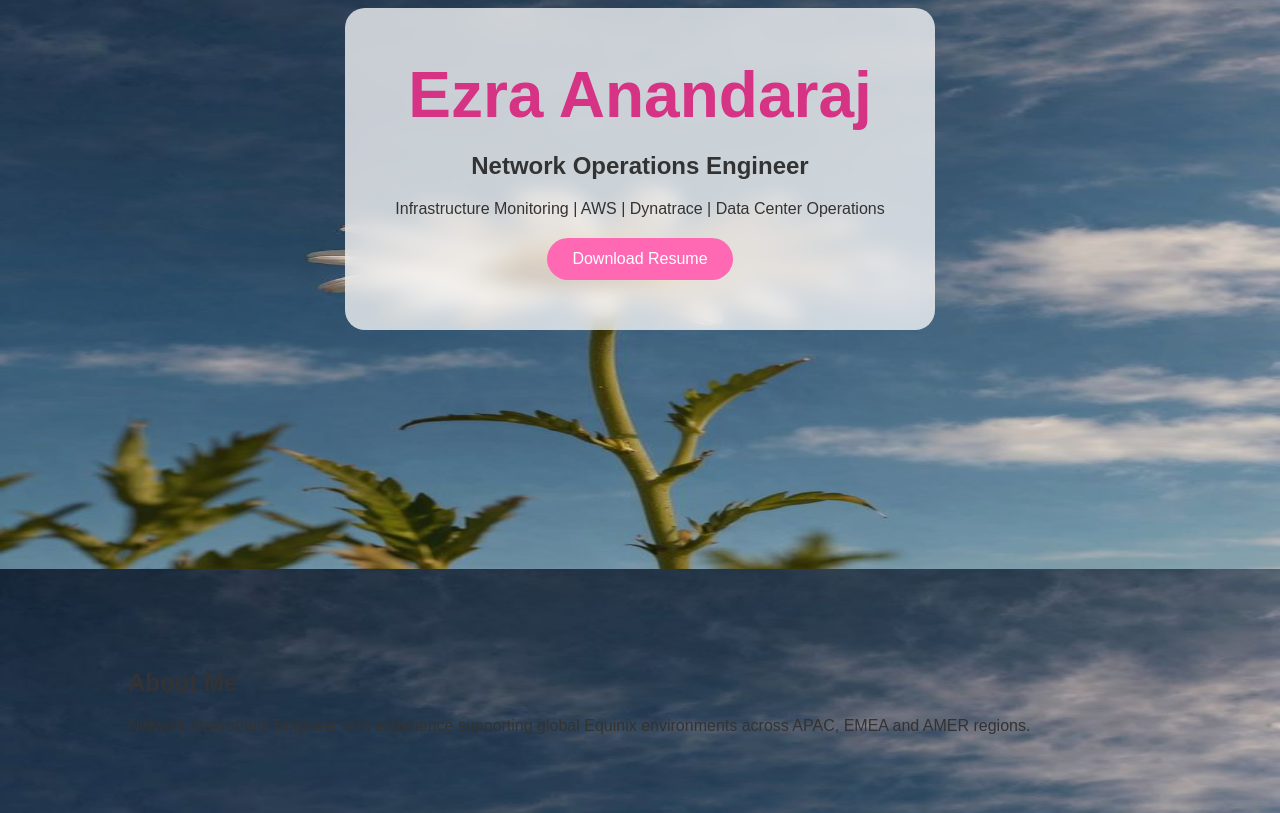
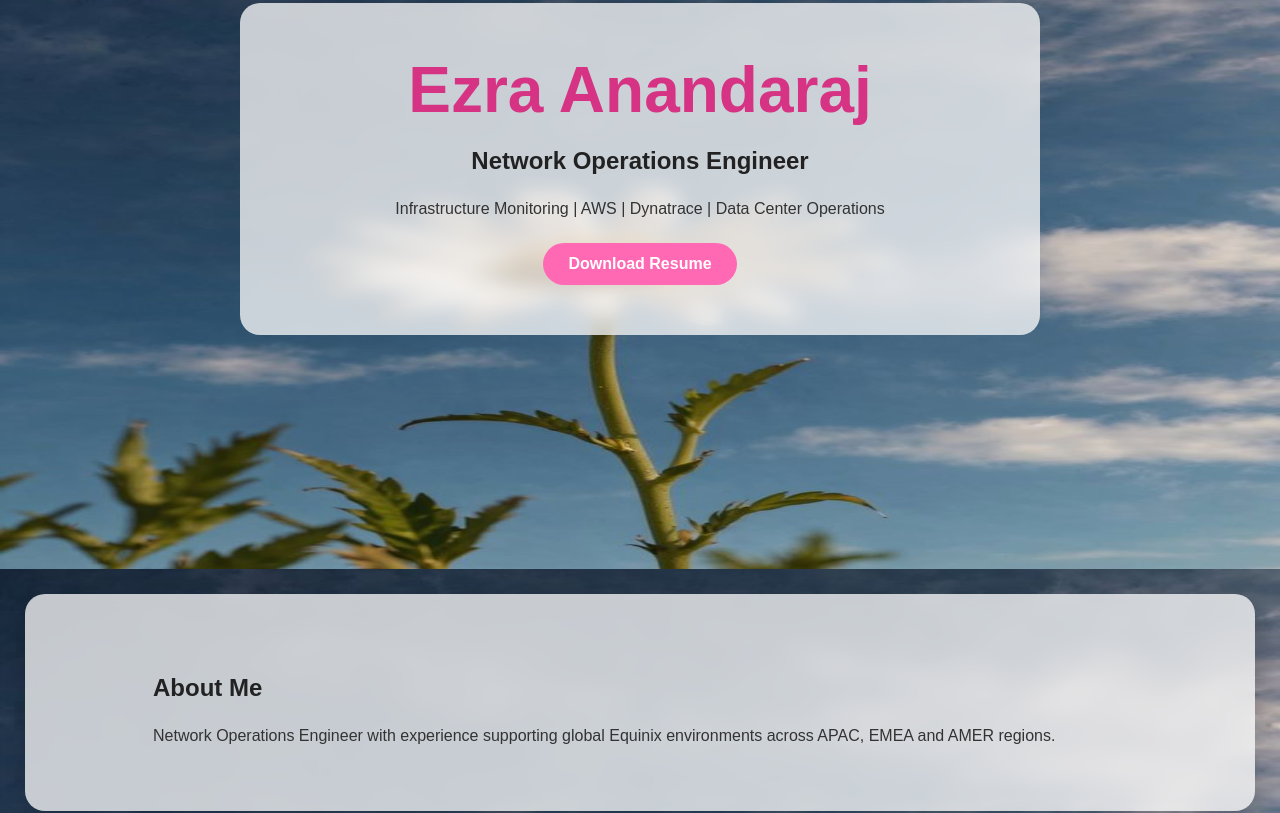
Before and after one commit to Ezrajohnny/Ezra-Portfolio, a plain HTML site: page index.html in a window 1280 px wide. Shown: the part 231-1044 px from the top of the page. Drawn offline with Linux system fonts and the light colour scheme.

Commit message:
Update style.css

```diff
--- a/style.css
+++ b/style.css
@@ -14,115 +14,97 @@ transition:background-image 2s ease-in-out;
 }
 
 #hero{
-
 height:100vh;
-
-background-size:cover;
-
-background-position:center;
-
-transition:background-image 2s ease-in-out;
-
 display:flex;
-
 justify-content:center;
-
 align-items:center;
 }
 
 .overlay{
-
-background:rgba(255,255,255,.75);
-
+background:rgba(255,255,255,0.75);
 padding:50px;
-
 border-radius:20px;
-
 backdrop-filter:blur(10px);
-
 text-align:center;
-
 animation:fadeIn 2s;
+max-width:800px;
+width:90%;
 }
 
 h1{
-
 font-size:4rem;
-
 color:#d63384;
 }
 
 h2{
+margin:20px 0;
+color:#222;
+}
 
-margin:20px 0;
+p{
+line-height:1.8;
 }
 
 .btn{
-
 display:inline-block;
-
 margin-top:20px;
-
 padding:12px 25px;
-
 background:#ff69b4;
-
 color:white;
-
 text-decoration:none;
-
 border-radius:30px;
-
 transition:.3s;
+font-weight:bold;
 }
 
 .btn:hover{
-
 transform:scale(1.1);
 }
 
 section{
-
-padding:80px 10%;
+padding:60px 10%;
+margin:25px;
+background:rgba(255,255,255,0.75);
+backdrop-filter:blur(10px);
+border-radius:20px;
+box-shadow:0 8px 20px rgba(0,0,0,0.15);
 }
 
 .cards{
-
 display:grid;
-
 grid-template-columns:repeat(auto-fit,minmax(250px,1fr));
-
 gap:20px;
 }
 
 .card{
-
-background:white;
-
+background:rgba(255,255,255,0.6);
+backdrop-filter:blur(8px);
 padding:25px;
-
 border-radius:15px;
-
 box-shadow:0 5px 15px rgba(0,0,0,.1);
-
 transition:.3s;
 }
 
 .card:hover{
-
 transform:translateY(-10px);
 }
 
+a{
+color:#d63384;
+text-decoration:none;
+}
+
+a:hover{
+text-decoration:underline;
+}
+
 @keyframes fadeIn{
-
 from{
 opacity:0;
 transform:translateY(50px);
 }
-
 to{
 opacity:1;
 transform:translateY(0);
 }
-
 }
```
